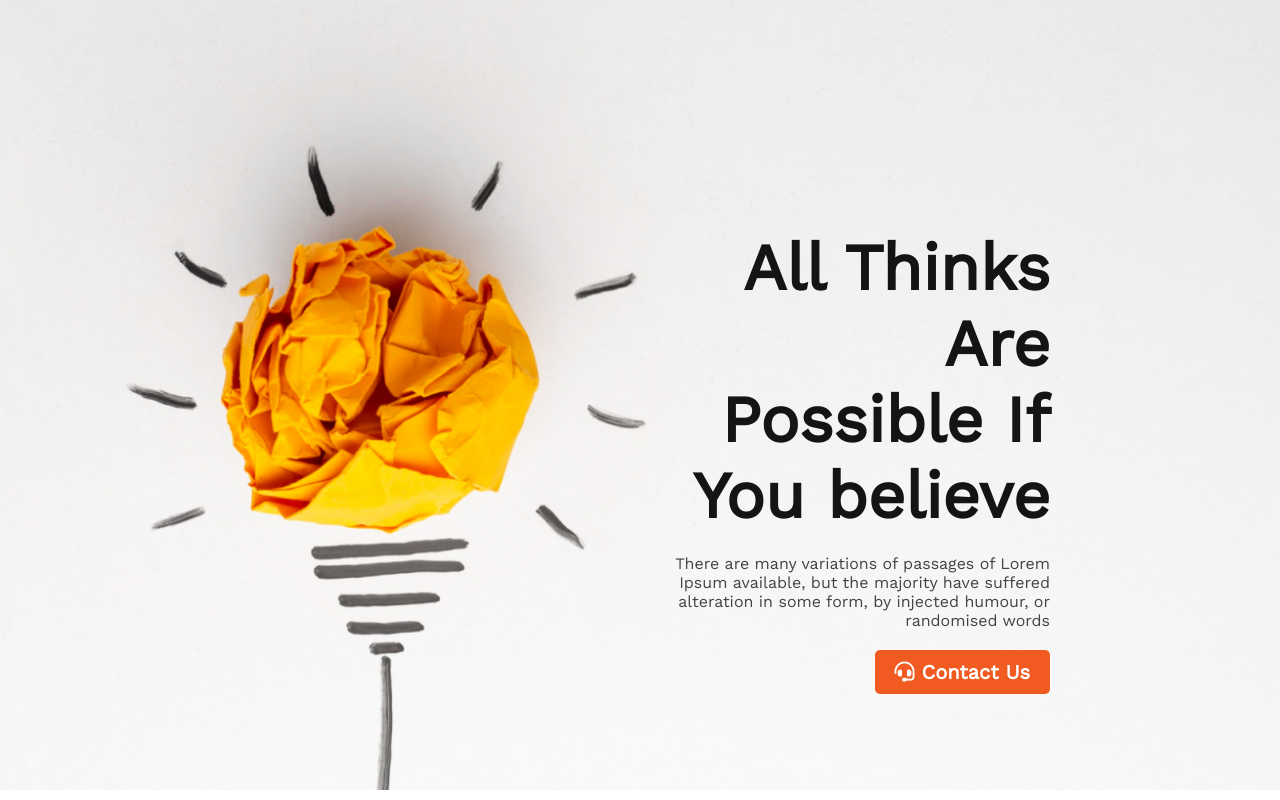
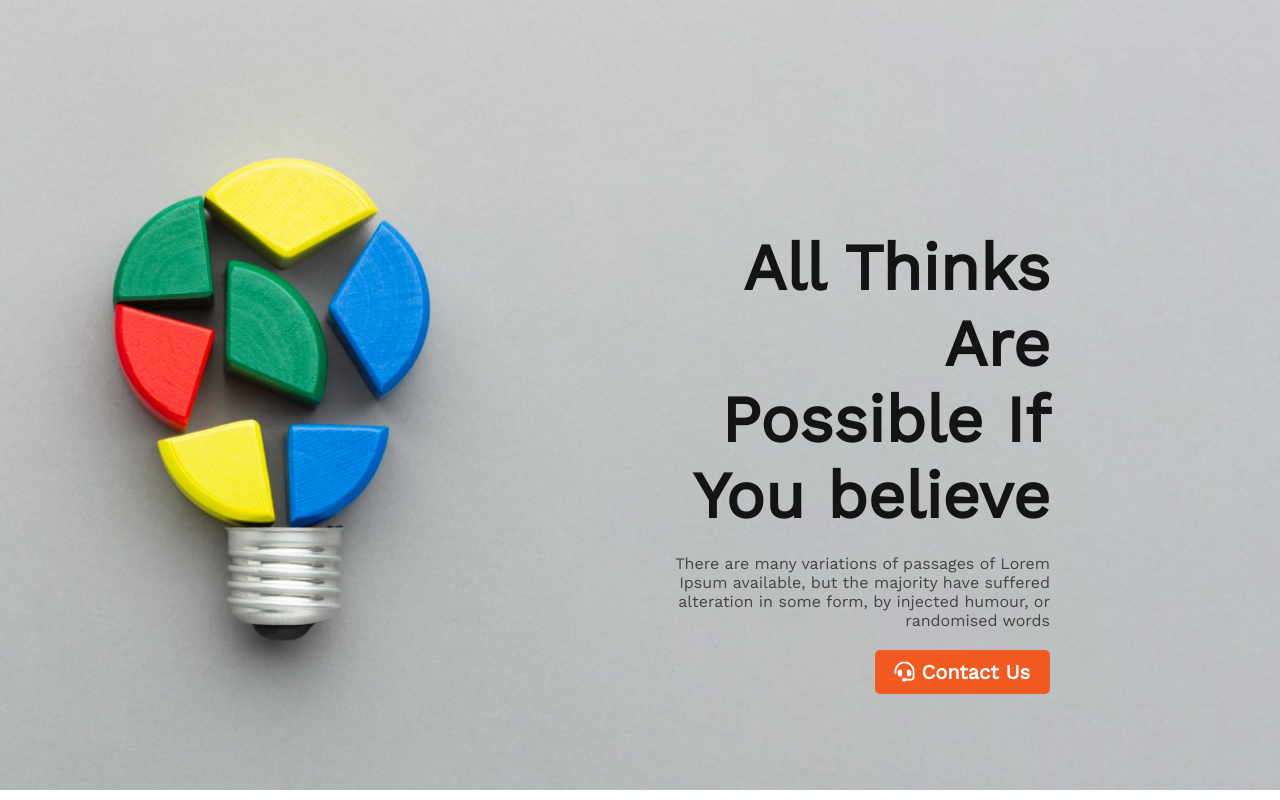
Before and after one commit to mamunalabdullah/newYearNewMeTwo, a plain HTML site: page index.html in a window 1280 px wide. Shown: the top 800 px of the page. Drawn offline with nearby package versions, Linux system fonts and the light colour scheme.

Commit message:
changes done

```diff
--- a/style.css
+++ b/style.css
@@ -14,7 +14,7 @@ a{
 
 /* header styles */
 header{
-    background-image: url(images/banner/banner1.png);
+    background-image: url(images/banner/banner2.png);
     background-size: cover;
     display: flex;
     justify-content: end;
@@ -25,8 +25,6 @@ header{
     height: 70vh;
     width: 30%;
     padding: 230px 230px 0 0;
-
-
 }
 .banner-heading{
     font-size: 65px;
@@ -83,9 +81,7 @@ header{
     color: #16D887;
     font-size: 16px;
 }
-
 /* plan styles */
-
 .plans{
     width: 80%;
     margin: 0 auto;
```
